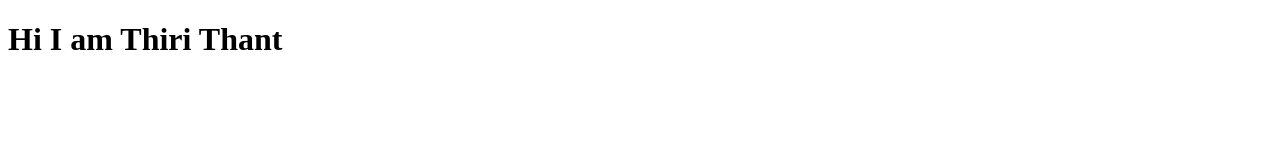
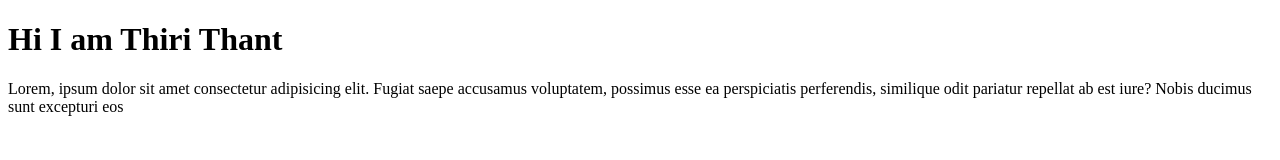
Before and after one commit to thirithant111/MyProject, a plain HTML site: page index.html in a window 1280 px wide. Drawn offline with Linux system fonts and the light colour scheme.

Commit message:
second commit

```diff
--- a/index.html
+++ b/index.html
@@ -8,5 +8,6 @@
 </head>
 <body>
     <h1>Hi I am Thiri Thant</h1>
+    <p>Lorem, ipsum dolor sit amet consectetur adipisicing elit. Fugiat saepe accusamus voluptatem, possimus esse ea perspiciatis perferendis, similique odit pariatur repellat ab est iure? Nobis ducimus sunt excepturi eos <tempora class="150"></tempora></p>
 </body>
 </html>
```
